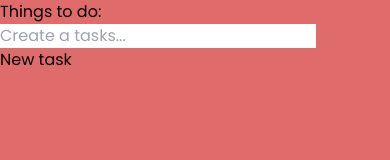
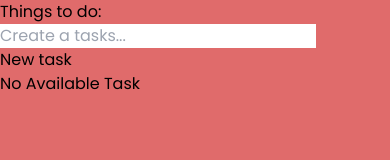
Before and after one commit to NiranMike/todo_app_task, a React (Vite) app: page / in a window 390 px wide. Shown: the top 160 px of the page. Built offline with nearby package versions, Linux system fonts and the light colour scheme.

Commit message:
style: made responsive

```diff
--- a/src/components/Todo.tsx
+++ b/src/components/Todo.tsx
@@ -79,7 +79,7 @@ const Todo = ({ text, editTodo, deleteTodoAction,completeTodoAction, id, complet
                     {isEditing ? <IoCheckmarkCircleOutline className='font-bold lg:text-[1.2rem] text-[1rem]'  /> : <MdOutlineModeEditOutline className='font-bold' />}
                 </div>
                 <div
-                    className='p-2 border border-black bg-[#E06B6B] rounded-lg hover:border-b-4 transition-all duration-150 active:scale-90'
+                    className='p-2 border border-black bg-red-500 rounded-lg hover:border-b-4 transition-all duration-150 active:scale-90'
                     onClick={handleDelete}
                 >
                     <FaRegTrashAlt className='font-bold lg:text-[1.2rem] text-[1rem]'  />
--- a/src/components/TodoList.tsx
+++ b/src/components/TodoList.tsx
@@ -49,6 +49,9 @@ const TodoList = () => {
                 </button>
             </div>
             <div className='w-full bg-black h-[1px]'></div>
+            {todos?.length === 0 &&(
+                <div>No Available Task</div>
+            )}
             {todos?.map(todo => (
                 <Todo
                     key={todo.id}
--- a/src/store/action.ts
+++ b/src/store/action.ts
@@ -8,6 +8,7 @@ export interface TodoType{
     id: number;
     text: string;
     completed?: boolean;
+    createdDate?: Date;
 }
 
 export interface TodoState {
--- a/src/store/reducer.ts
+++ b/src/store/reducer.ts
@@ -19,6 +19,7 @@ const todoReducer = (state = initialState, action: TodoActionTypes): { todos: To
                 todo.id === action.payload.id ? { ...todo, text: action.payload.newText } : todo
             );
             localStorage.setItem('todos', JSON.stringify(editedTodos));
+
             return { ...state, todos: editedTodos };
         case DELETE_TODO:
             const updatedTodos = state.todos.filter(todo => todo.id !== action.payload.id);
```
